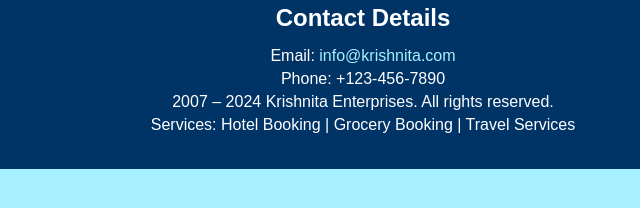
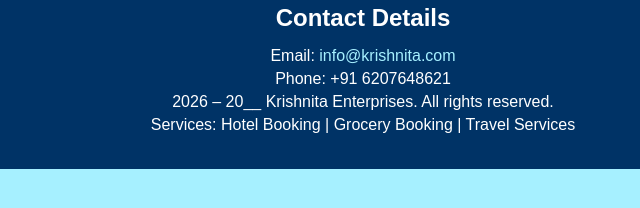
Before and after one commit to ankit4757/Krishnita-Enterprises, a plain HTML site: page index.html in a window 1280 px wide. Shown: the part 362-570 px from the top of the page, 277-917 px from the left. Drawn offline with Linux system fonts and the light colour scheme.

Commit message:
ph no
ph no

```diff
--- a/index.html
+++ b/index.html
@@ -120,8 +120,8 @@
     <div class="footer">
         <h2>Contact Details</h2>
         <p>Email: <a href="mailto:info@krishnita.com">info@krishnita.com</a></p>
-        <p>Phone: +123-456-7890</p>
-        <p>2007 – 2024 Krishnita Enterprises. All rights reserved.</p>
+        <p>Phone: +91 6207648621</p>
+        <p>2026 – 20__ Krishnita Enterprises. All rights reserved.</p>
         <p>Services: Hotel Booking | Grocery Booking | Travel Services</p>
     </div>
 </body>
```
Also changed, not shown: 1st.html (deleted).
